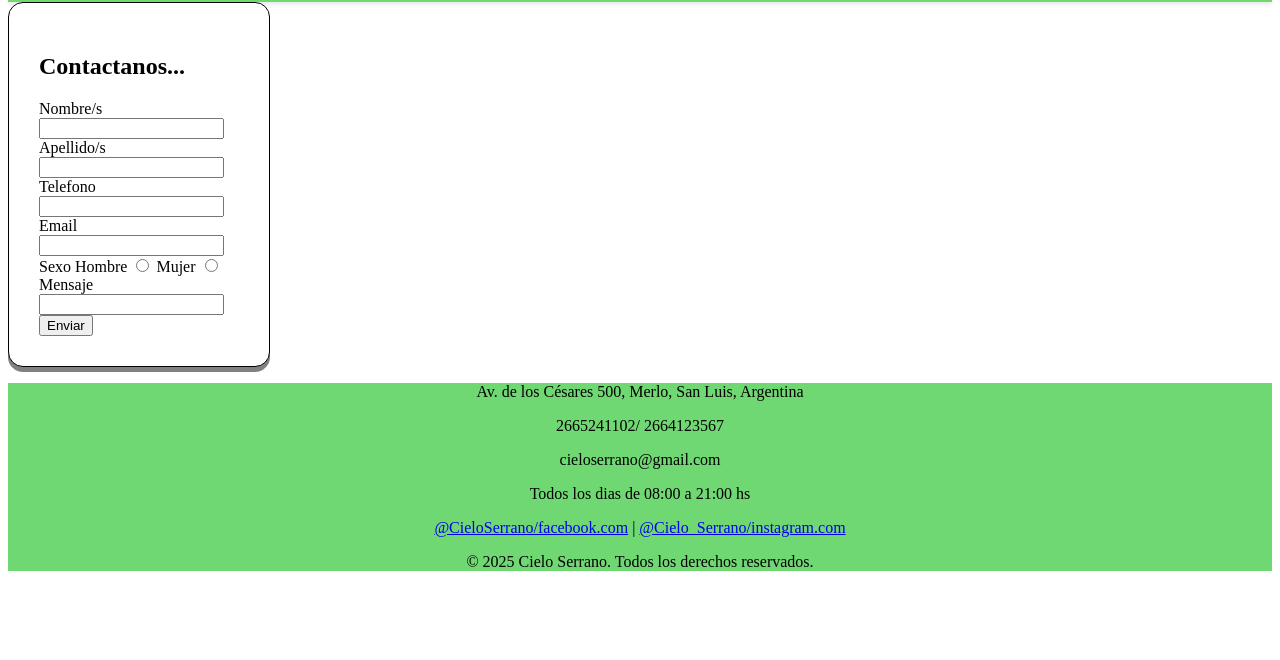
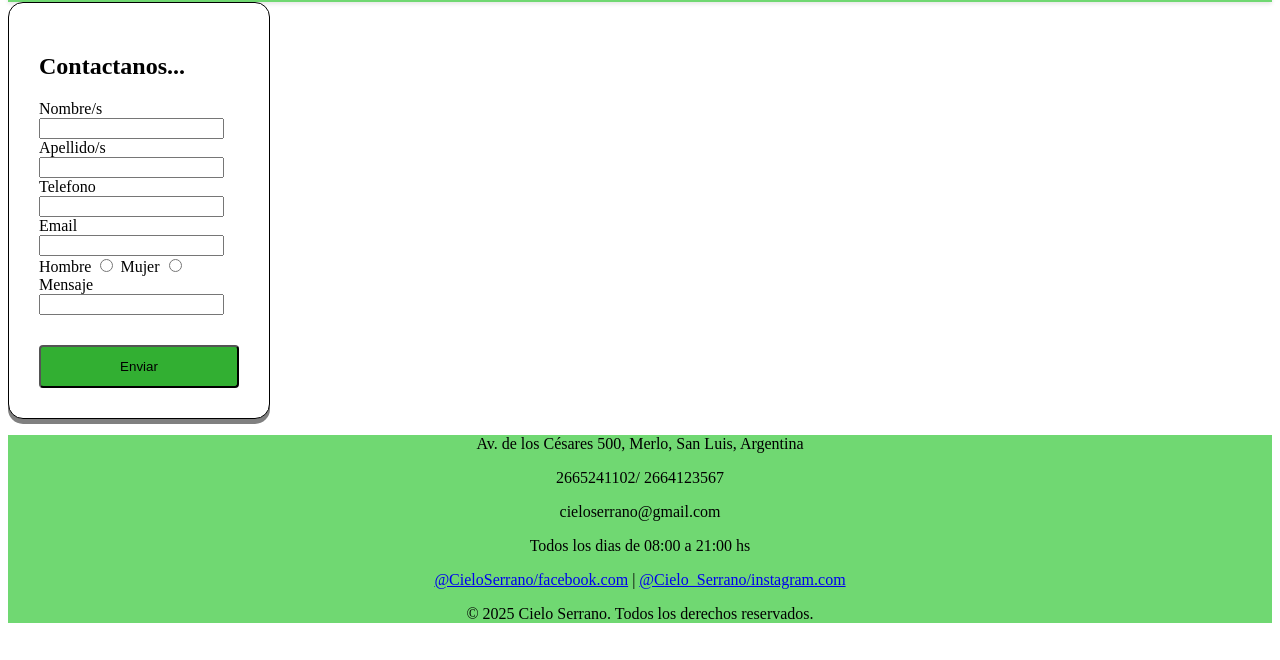
Before and after one commit to 97ayelen/Web1_TPIntegrador, a plain HTML site: page contacto.html in a window 1280 px wide. Shown: the part 140-800 px from the top of the page. Drawn offline with Linux system fonts and the light colour scheme.

Commit message:
estilo al formulario

```diff
--- a/contacto.html
+++ b/contacto.html
@@ -40,7 +40,7 @@
             <input type="email" id="mail" name="mail">
 
             <div>
-            <label for="sexo">Sexo</label>
+
             <label for="h">Hombre</label>
             <input type="radio" id="Hombre" name="sexo" value="Hombre">
             <label for="m">Mujer</label>
@@ -50,7 +50,7 @@
             <label for="mensaje">Mensaje</label>
             <input type="text" id="mensaje" name="mensaje" >
 
-            <button type="submit">Enviar</button>
+            <button class="enviar" type="submit">Enviar</button>
         </form>
     </section>
     <script src="./javaFormulario.js"></script>
--- a/style.css
+++ b/style.css
@@ -61,5 +61,15 @@ h1{
   background-color: white;
   color: black;
   box-shadow: 0px 5px 0px 0px gray;
+}
 
+.enviar {
+  display: block;
+  width: 200px;
+  margin: 30px auto 0 auto;
+  padding: 12px;
+  background-color: rgb(50, 175, 50);
+  color:black;
+  border-radius: 4px;
+  cursor: pointer;
 }
```
